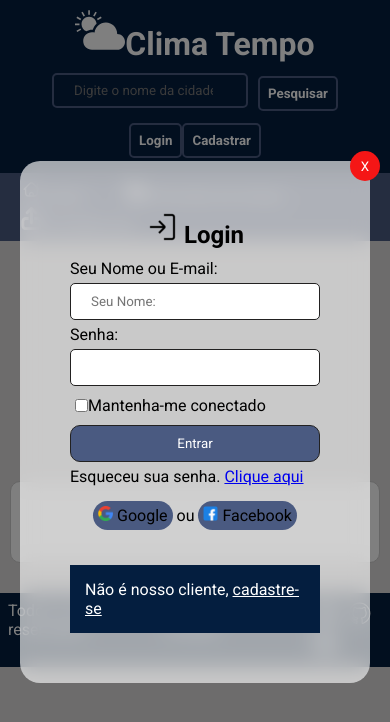
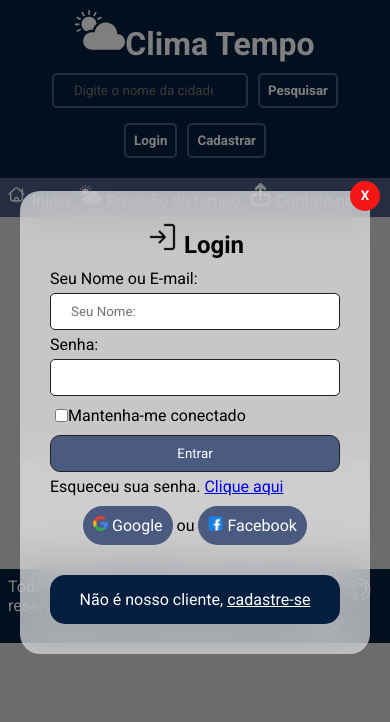
Before and after one commit to sheltonChris/Clima-Tempo, a plain HTML site: page index.html in a window 390 px wide. Both pictures are taken after a click on the button "Login". Drawn offline with Linux system fonts and the light colour scheme; no server answers.

Commit message:
Ultimas alterações

```diff
--- a/index.html
+++ b/index.html
@@ -65,9 +65,9 @@
     </footer>
     </div>
 
-    <section class="login-modal" id="login-modal">
+    <section class="login-container login-modal" id="login-modal">
                 <div class="login-container modal">
-                    <button class="fechar" id="fechar">X</button>
+                    <button class="fechar" id="fechar" type="button">X</button>
                     <h1><img src="
                 source/imgs/signin_login_in_log_icon_256010.png" id="login-icon" alt="icone de login"> Login</h1>
                     <form id="form">
@@ -79,7 +79,7 @@
                         <p id="msg-erro-pass">senha invalida</p>
                         <div class="checkbox-container">
                             <input type="checkbox" id="checkbox">
-                            <label for="checkbox">Mantenha-me conectado</label>
+                            <label for="checkbox"> Mantenha-me conectado</label>
                         </div>
                     </form>
                     <button class="fazer-login" type="submit">Entrar</button>
--- a/main.css
+++ b/main.css
@@ -195,12 +195,7 @@ footer img:hover {
 @media screen and (max-width:767px) {
 
     header > .container {
-        display: block
-    }
-
-    header input {
-        margin-bottom: 5px;
-
+        display: block;
     }
 
     #dados-cidade {
@@ -209,9 +204,20 @@ footer img:hover {
         justify-content: center;
         margin: 10px;
     }
+
     .login{
-    display:flex;
-    justify-content: center;
+        display:flex;
+        justify-content: center;
+    }
+
+    .login button {
+        margin: 5px;
+    }
+
+    .nav-bar li{
+        margin: auto;
+        justify-content: center;
+        align-items: center;
     }
 
     .container {
@@ -219,7 +225,7 @@ footer img:hover {
     }
 
     .clima-tempo,  .noticias {
-        max-width: 95%;
+        max-width: 90%;
         margin: 30px auto;
     }
 
--- a/modal.css
+++ b/modal.css
@@ -37,7 +37,6 @@
 
 .checkbox-container {
     display: flex;
-    align-items: center;
     padding: 5px;
 }
 
@@ -72,10 +71,10 @@ input[type="checkbox"] {
 
 .social-links a {
     text-decoration: none;
-    color: black;
+    color: #fff;
     background-color: var(--cor-primaria);
     border-radius: 30px;
-    padding: 5px;
+    padding: 10px;
 }
 
 .social-links a:hover {
@@ -105,6 +104,7 @@ input[type="checkbox"] {
 .login-modal footer {
     padding: 15px;
     justify-content: center;
+    border-radius: 15px;
 }
 
 .login-modal footer a {
@@ -129,19 +129,20 @@ input[type="checkbox"] {
 }
 
 .modal {
-    width: 60%;
+    width: 50%;
     min-width: 350px;
     min-height: 200px;
-    background-color: #ffffffa1;
-    backdrop-filter: blur(10px);
-    -webkit-backdrop-filter: blur(10px);
-    padding: 50px;
+    background-color: #ffffff9e;
+    backdrop-filter: blur(20px);
+    -webkit-backdrop-filter: blur(20px);
+    padding: 30px;
     border-radius: 20px;
 }
 
 .fechar {
     position: absolute;
     border: none;
+    font-weight: bold;
     top: -10px;
     right: -10px;
     width: 30px;
```
